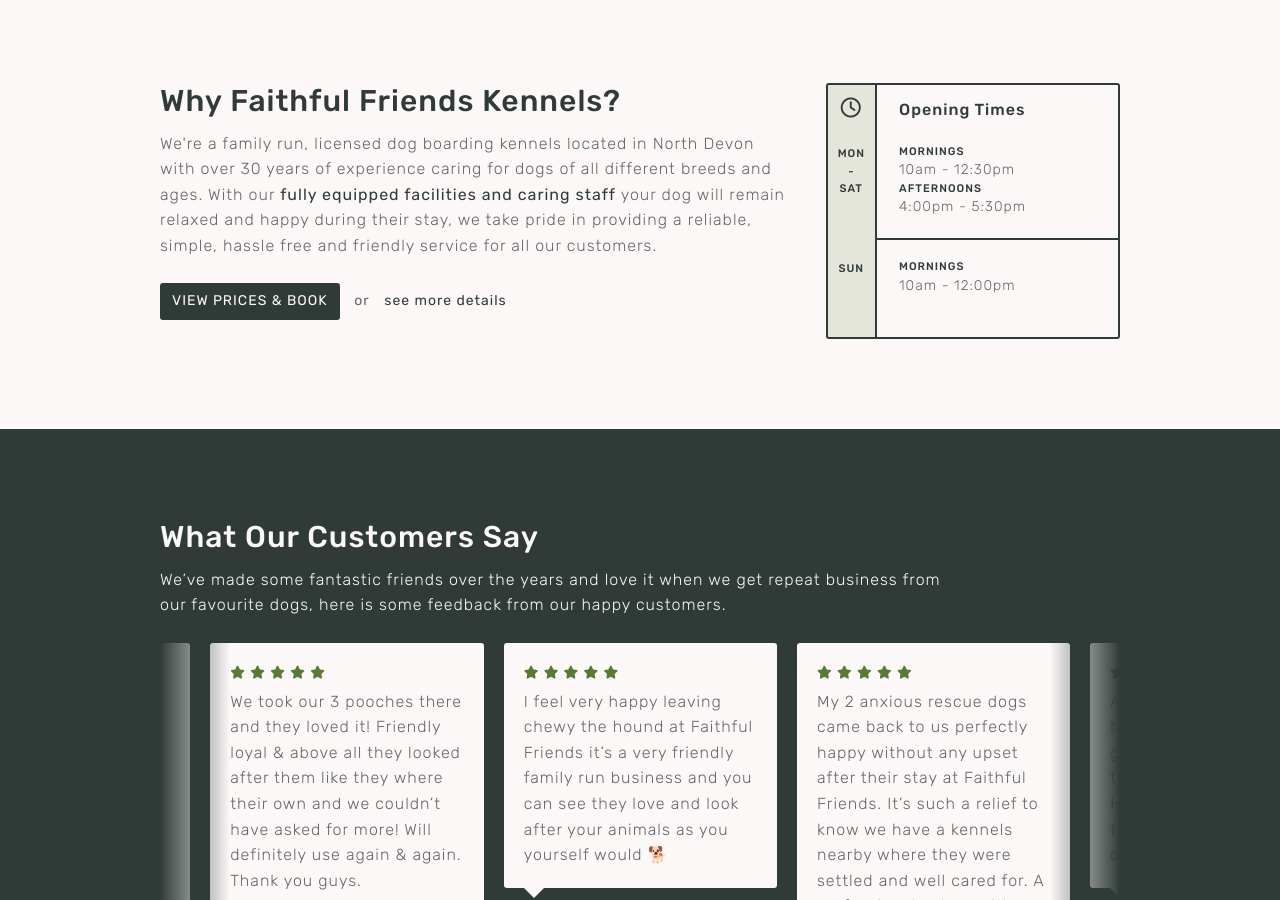
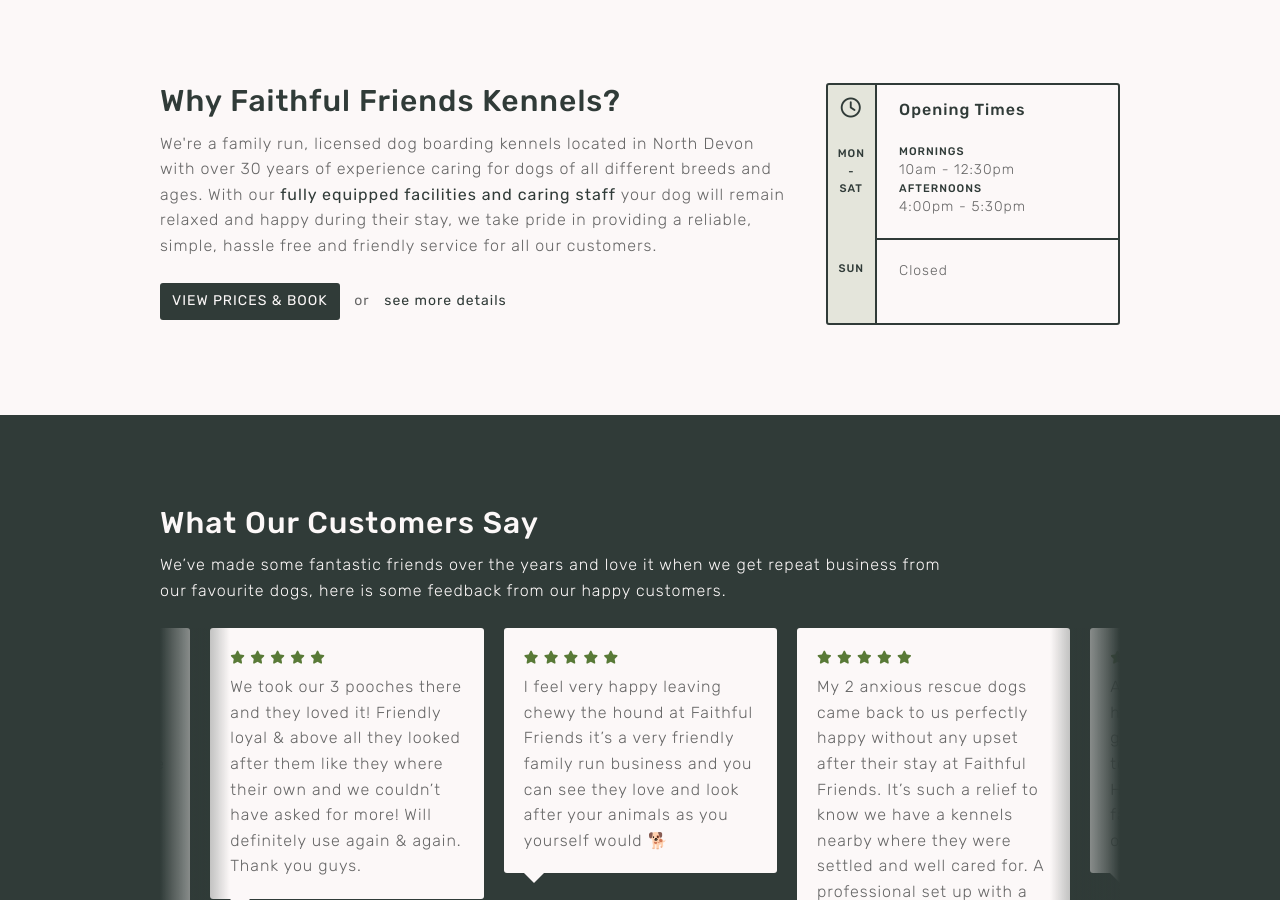
Before and after one commit to DanWebb/faithful-friends-kennels, a Jekyll site: the page built from index.md, in a window 1280 px wide and 900 px high, scrolled down 908 px. Built offline with Jekyll 4.4.1, drawn with Linux system fonts in a browser that asks for light colours; nearby versions of some CDN libraries.

Commit message:
Closed on Sundays

```diff
--- a/_includes/opening-times.html
+++ b/_includes/opening-times.html
@@ -20,7 +20,7 @@
             <h3>Mornings</h3>
             {{ site.opening_times.mon_sat.morning }}
             <h3>Afternoons</h3>
-						{{ site.opening_times.mon_sat.afternoon }}
+            {{ site.opening_times.mon_sat.afternoon }}
         </div>
     </div>
 
@@ -30,8 +30,7 @@
         </div>
 
         <div class="availability__time">
-            <h3>Mornings</h3>
-            {{ site.opening_times.sunday.morning }}
+            Closed
         </div>
     </div>
 </div>
```
